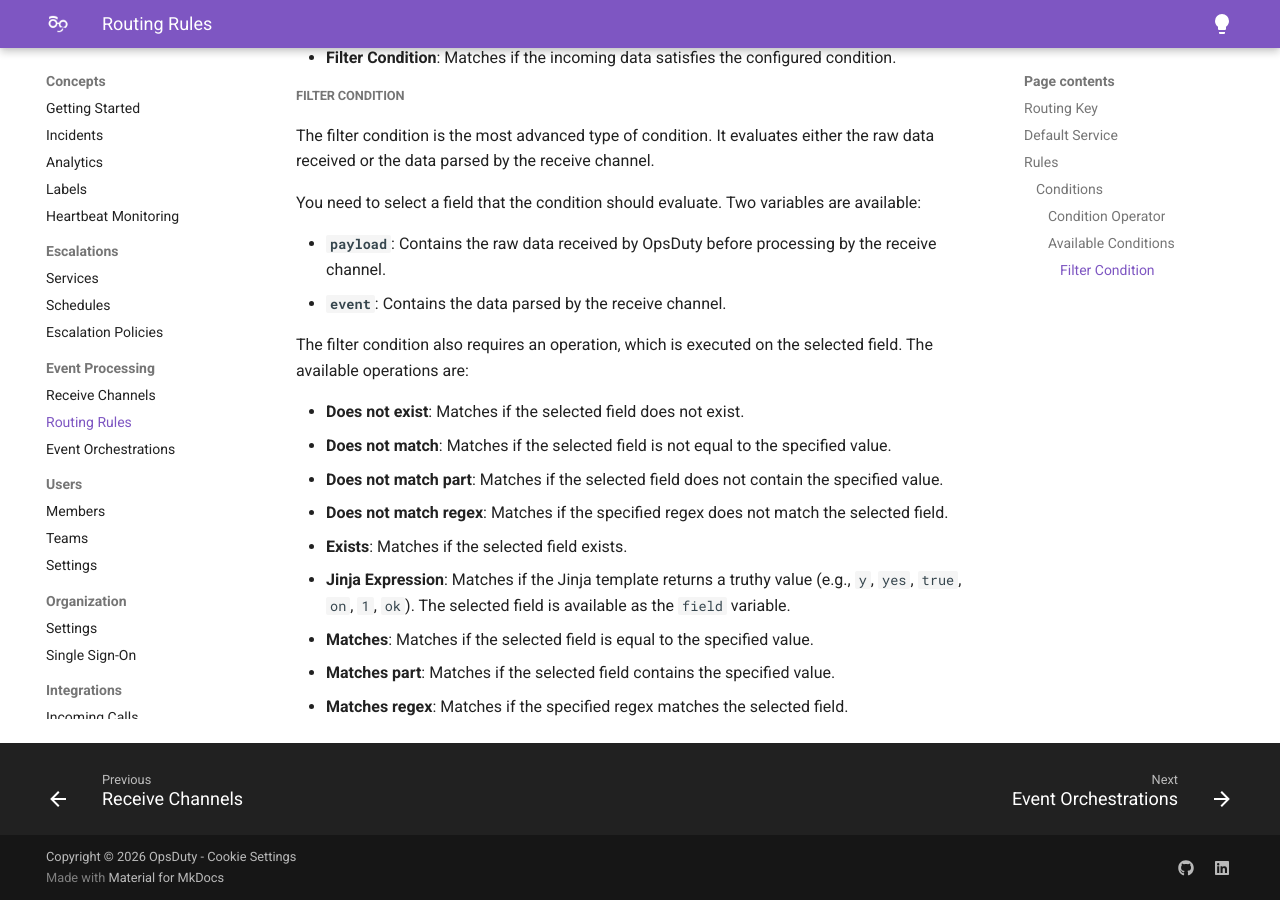
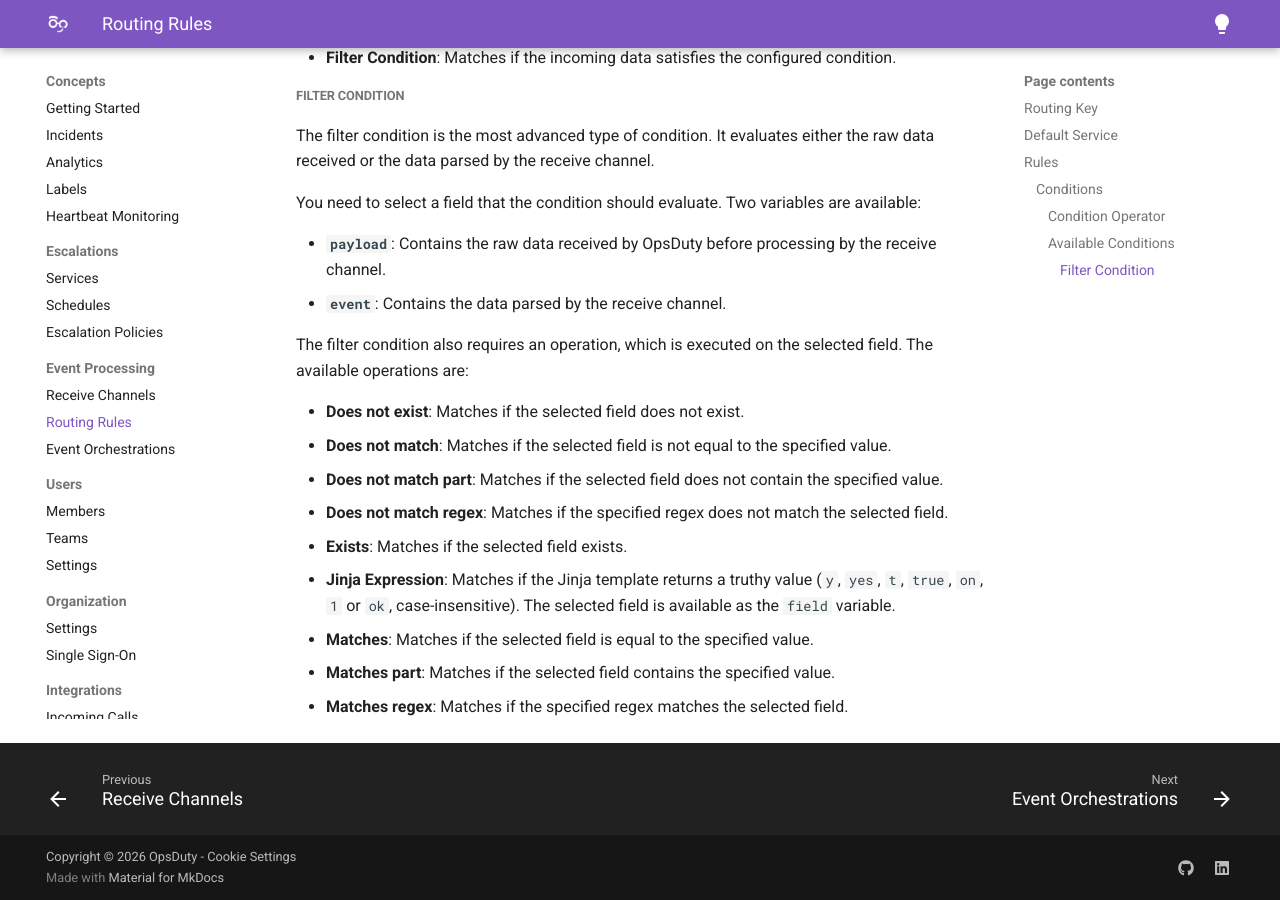
Before and after one commit to opsduty/opsduty-docs, an MkDocs documentation site: the page built from docs/concepts/event-processing/routing-rules.md, in a window 1280 px wide and 900 px high, scrolled down 1601 px. Built offline with MkDocs 1.6.1 and Material for MkDocs 9.7.7, drawn with Linux system fonts in a browser that asks for light colours.

Commit message:
Complete the Jinja truthy value list for routing rules
The Jinja Expression filter operation listed the truthy values as an
example and omitted one accepted value. List the full set and note that
the match is case-insensitive.

Co-Authored-By: Claude Opus 4.8 (1M context) <noreply@anthropic.com>

```diff
--- a/docs/concepts/event-processing/routing-rules.md
+++ b/docs/concepts/event-processing/routing-rules.md
@@ -82,8 +82,8 @@ selected field. The available operations are:
   selected field.
 - **Exists**: Matches if the selected field exists.
 - **Jinja Expression**: Matches if the Jinja template returns a truthy value
-  (e.g., `y`, `yes`, `true`, `on`, `1`, `ok`). The selected field is available
-  as the `field` variable.
+  (`y`, `yes`, `t`, `true`, `on`, `1` or `ok`, case-insensitive). The selected
+  field is available as the `field` variable.
 - **Matches**: Matches if the selected field is equal to the specified value.
 - **Matches part**: Matches if the selected field contains the specified value.
 - **Matches regex**: Matches if the specified regex matches the selected field.
```
